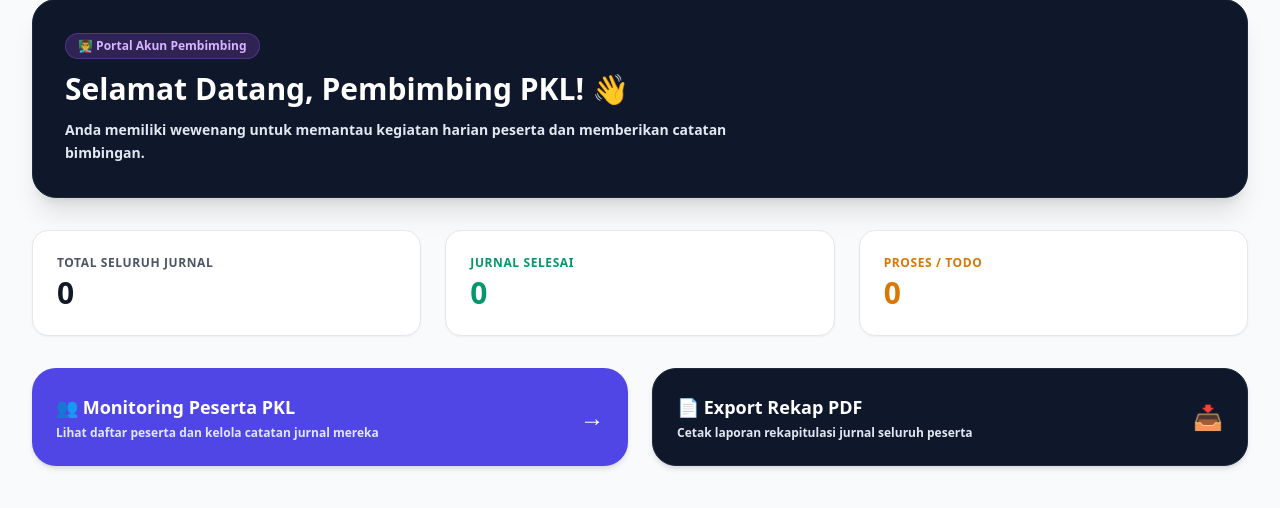
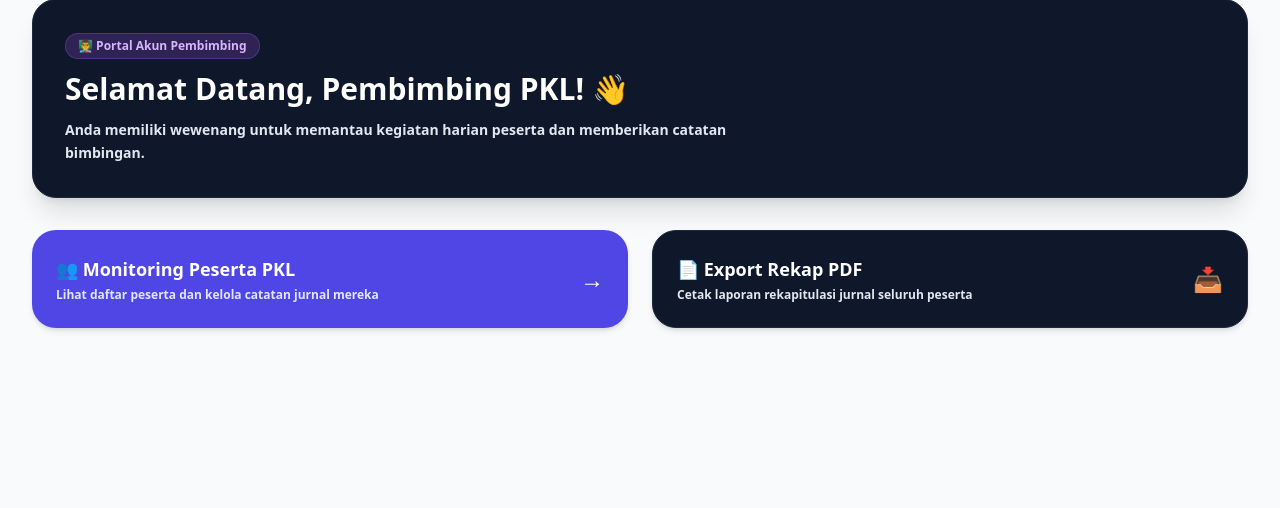
Before and after one commit to hilalmakarim2-design/jurnal-pkl-laravel, a Laravel app: page /dashboard in a window 1280 px wide. Shown: the part 180-688 px from the top of the page. Run offline with Laravel 12, Linux system fonts and the light colour scheme; a user stored in the database is signed in; data comes from the database, SQL or seed files in the repository; data that the repository does not hold is empty; style sheets or scripts are compiled from the project's sources.

Commit message:
style: hapus kartu total jurnal pada dashboard pembimbing

```diff
--- a/resources/views/dashboard.blade.php
+++ b/resources/views/dashboard.blade.php
@@ -18,23 +18,6 @@
                     <p class="text-slate-200 text-sm max-w-2xl font-semibold leading-relaxed">
                         Anda memiliki wewenang untuk memantau kegiatan harian peserta dan memberikan catatan bimbingan.
                     </p>
-                </div>
-
-                <div class="grid grid-cols-1 sm:grid-cols-3 gap-6">
-                    <div class="bg-white dark:bg-gray-900 p-6 rounded-2xl border border-gray-200 dark:border-gray-800 shadow-sm">
-                        <p class="text-xs font-black text-gray-600 dark:text-gray-400 uppercase tracking-wider">TOTAL SELURUH JURNAL</p>
-                        <h3 class="text-3xl font-black text-gray-900 dark:text-white mt-1">{{ $totalJurnal }}</h3>
-                    </div>
-
-                    <div class="bg-white dark:bg-gray-900 p-6 rounded-2xl border border-gray-200 dark:border-gray-800 shadow-sm">
-                        <p class="text-xs font-black text-emerald-600 uppercase tracking-wider">JURNAL SELESAI</p>
-                        <h3 class="text-3xl font-black text-emerald-600 dark:text-emerald-400 mt-1">{{ $totalSelesai }}</h3>
-                    </div>
-
-                    <div class="bg-white dark:bg-gray-900 p-6 rounded-2xl border border-gray-200 dark:border-gray-800 shadow-sm">
-                        <p class="text-xs font-black text-amber-600 uppercase tracking-wider">PROSES / TODO</p>
-                        <h3 class="text-3xl font-black text-amber-600 dark:text-amber-400 mt-1">{{ $totalProses }}</h3>
-                    </div>
                 </div>
 
                 <div class="grid grid-cols-1 sm:grid-cols-2 gap-6">
```
